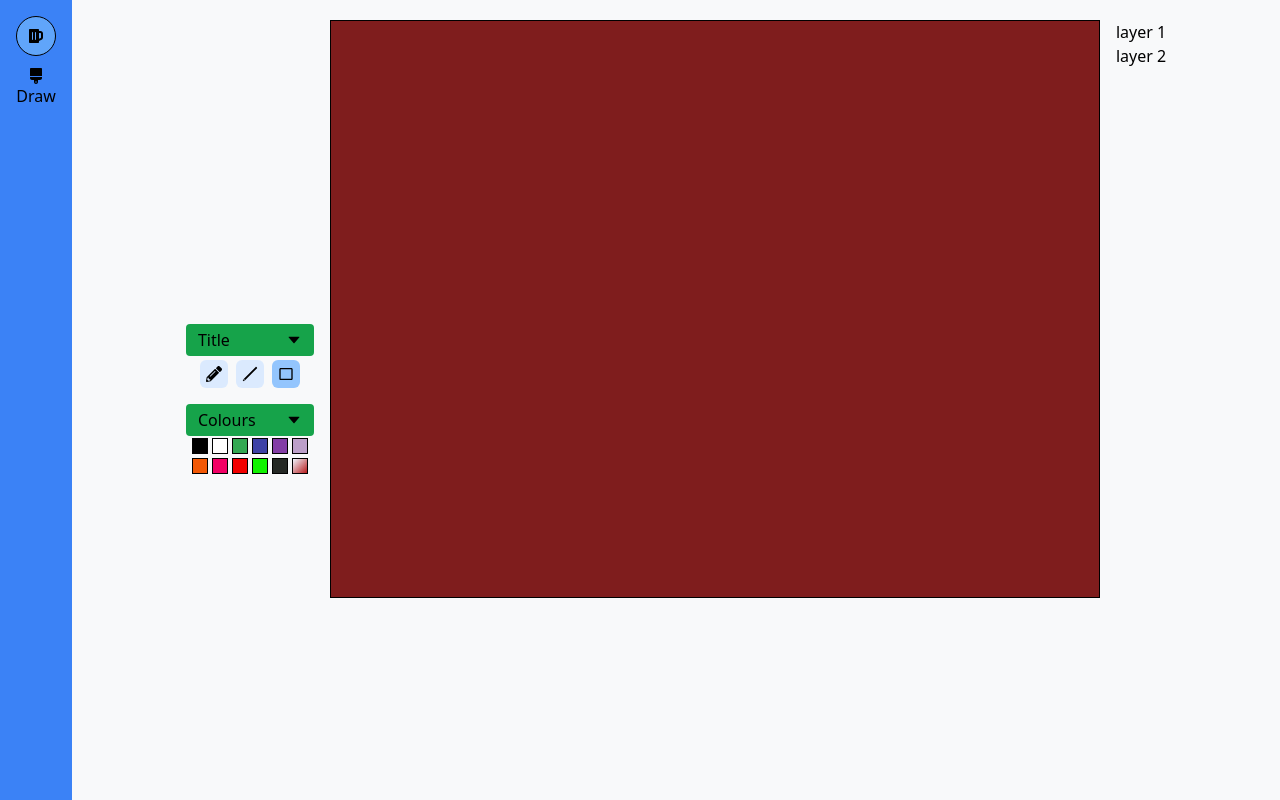
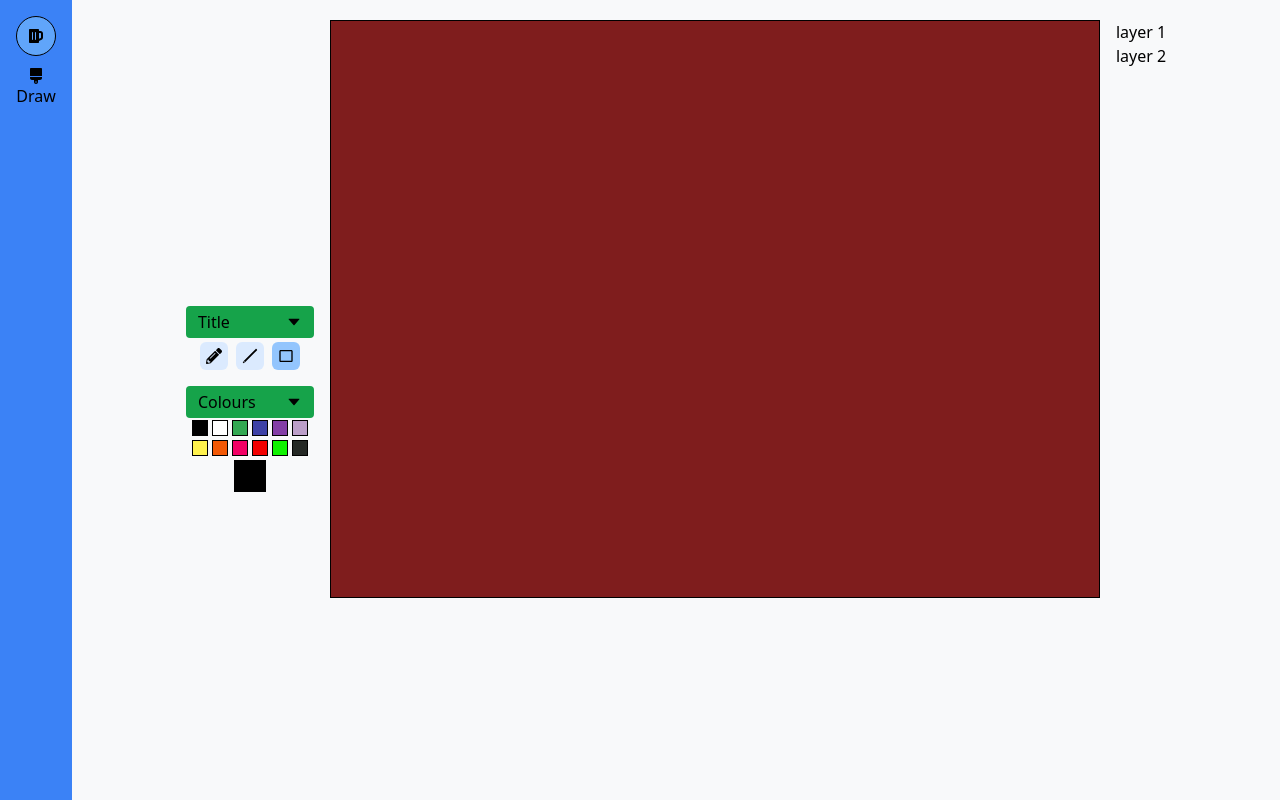
Before and after one commit to WaifuForever/JustPaint, a React (Create React App) app: page /draw in a window 1280 px wide. Built offline with nearby package versions, Linux system fonts and the light colour scheme.

Commit message:
chore: display selected colour     add ColourPicker component;     update toolbox styling;

```diff
--- a/src/components/ColourPicker.jsx
+++ b/src/components/ColourPicker.jsx
@@ -1,6 +1,7 @@
 import { useState } from 'react';
+import Chrome from 'react-color/lib/components/chrome/Chrome';
 
-const ColourPicker = ({ action }) => {
+const ColourPicker = ({ action, currentColour }) => {
     const [colours, setColours] = useState([
         '#000000',
         '#ffffff',
@@ -8,6 +9,7 @@ const ColourPicker = ({ action }) => {
         '#3d41a6',
         '#833da6',
         '#bc9fc9',
+        '#fff24e',
         '#f25805',
         '#f20065',
         '#f20000',
@@ -16,9 +18,13 @@ const ColourPicker = ({ action }) => {
     ]);
     const [isDisplayed, setIsDisplayed] = useState(false);
 
+    const handleOnChange = (colour, event) => {
+        action(colour.hex);
+    };
+
     return (
-        <div className="flex">
-            <div className="flex flex-wrap w-32 justify-center">
+        <div className="flex flex-col">
+            <div className="flex flex-wrap w-32 justify-center items-center">
                 {colours.map((colour, index) => {
                     return (
                         <div
@@ -32,12 +38,21 @@ const ColourPicker = ({ action }) => {
                         ></div>
                     );
                 })}
+            </div>
+            <div className="w-full flex justify-center items-center">
                 <div
-                    className="w-4 h-4 border border-black m-0.5 bg-gradient-to-br from-blue-50 to-red-700"
+                    className="w-8 h-8 border border-black m-0.5"
+                    style={{ backgroundColor: currentColour }}
                     onClick={() => setIsDisplayed(!isDisplayed)}
+                ></div>
+            </div>
 
-
-                ></div>
+            <div className={`flex w-32 ${isDisplayed ? '' : 'hidden'}`}>
+                <Chrome
+                    color={currentColour}
+                    width="100%"
+                    onChange={handleOnChange}
+                />
             </div>
         </div>
     );
--- a/src/index.scss
+++ b/src/index.scss
@@ -29,3 +29,27 @@ body {
         --text-size-base: 12px;
     }
 }
+
+.flexbox-fix {
+
+    justify-content: center;
+    align-items: center;
+    flex-wrap: wrap;
+}
+
+.rainbow {
+    background: linear-gradient(
+        90deg,
+        rgba(255, 0, 0, 1) 0%,
+        rgba(255, 154, 0, 1) 10%,
+        rgba(208, 222, 33, 1) 20%,
+        rgba(79, 220, 74, 1) 30%,
+        rgba(63, 218, 216, 1) 40%,
+        rgba(47, 201, 226, 1) 50%,
+        rgba(28, 127, 238, 1) 60%,
+        rgba(95, 21, 242, 1) 70%,
+        rgba(186, 12, 248, 1) 80%,
+        rgba(251, 7, 217, 1) 90%,
+        rgba(255, 0, 0, 1) 100%
+    );
+}
--- a/src/pages/DrawScreen.jsx
+++ b/src/pages/DrawScreen.jsx
@@ -46,7 +46,6 @@ const DrawScreen = () => {
     const [elementType, setElementType] = useState('rectangle');
     const [isDrawing, setIsDrawing] = useState(false);
     const [colour, setColour] = useState('#000000');
-
 
     const canvasRef = useRef(null);
 
@@ -150,7 +149,10 @@ const DrawScreen = () => {
                 <ToolTab
                     title={'Colours'}
                     tools={[
-                       <ColourPicker action={setColour}/>
+                        <ColourPicker
+                            action={setColour}
+                            currentColour={colour}
+                        />,
                     ]}
                 />
             </div>
```
